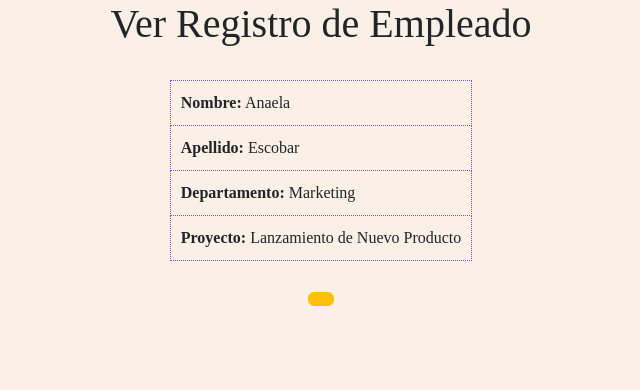
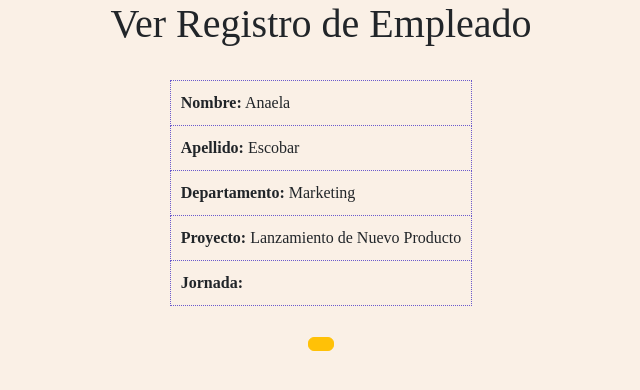
Before and after one commit to AliJimenez/taller_wbscrap, a Django app: page /ver_empleado/5 in a window 1280 px wide. Shown: the top 390 px of the page, without its empty margins (319-959 px from the left). Run offline with Django 4.2, Linux system fonts and the light colour scheme; data comes from the database, SQL or seed files in the repository; parts of the project's set-up code (start-up, migrations or seed data) failed here and were passed over.

Commit message:
Proyecto Final y Nueva Clase

```diff
--- a/Proyecto1P/ProyectoFinal/empleados/admin.py
+++ b/Proyecto1P/ProyectoFinal/empleados/admin.py
@@ -1,7 +1,8 @@
 from django.contrib import admin
-from .models import Empleado, Departamento, Proyecto
+from .models import Empleado, Departamento, Proyecto, Jornada
 
 admin.site.register(Empleado)
 admin.site.register(Departamento)
 admin.site.register(Proyecto)
+admin.site.register(Jornada)
 # Register your models here.
--- a/Proyecto1P/ProyectoFinal/empleados/forms.py
+++ b/Proyecto1P/ProyectoFinal/empleados/forms.py
@@ -6,7 +6,7 @@
 class EmpleadoFormulario(ModelForm):
     class Meta:
         model = Empleado
-        fields = ('nombre', 'apellido','sexo', 'email','direccion', 'sueldo', 'departamento', 'proyecto')
+        fields = ('nombre', 'apellido', 'sexo', 'email', 'direccion', 'sueldo', 'departamento', 'proyecto', 'jornada')
         widgets = {
             'email': EmailInput(attrs={'type': 'email'})
         }
--- a/Proyecto1P/ProyectoFinal/empleados/models.py
+++ b/Proyecto1P/ProyectoFinal/empleados/models.py
@@ -19,6 +19,19 @@
     def __str__(self):
         return f'{self.nombre}'
 
+class Jornada(models.Model):
+    TIPO = [
+        ("M", "Matutino"),
+        ("V", "Vespertino"),
+        ("N", "Nocturno"),
+    ]
+
+    codigo = models.CharField(max_length=10)
+    tipo = models.CharField(max_length=1, choices=TIPO, null=True)
+
+    def __str__(self):
+        return f'{self.tipo}'
+
 # Create your models here.
 class Empleado(models.Model):
     SEXO = [
@@ -34,6 +47,7 @@
     sueldo = models.IntegerField(null=True)
     departamento = models.ForeignKey(Departamento, on_delete=models.SET_NULL, null=True)
     proyecto = models.ForeignKey(Proyecto, on_delete=models.SET_NULL, null=True)
+    jornada = models.ForeignKey(Jornada, on_delete=models.SET_NULL, null=True)
 
     def __str__(self):
         return f'id: {self.id} - {self.nombre} {self.apellido}'
--- a/Proyecto1P/ProyectoFinal/empleados/templates/ver_empleado.html
+++ b/Proyecto1P/ProyectoFinal/empleados/templates/ver_empleado.html
@@ -33,6 +33,9 @@
                 <td><strong>Departamento:</strong> {{empleado.departamento}}</td>
             </tr>
                 <td><strong>Proyecto:</strong> {{empleado.proyecto}}</td>
+            <tr>
+                <td><strong>Jornada:</strong> {% if empleado.jornada.tipo == 'M' %} Matutino {% elif empleado.jornada.tipo == 'V' %} Vespertino {% elif empleado.jornada.tipo == 'N' %} Nocturno {% endif %}</td>
+            </tr>
         </table>
     </div>
     <br>
--- a/Proyecto1P/ProyectoFinal/empleados/views.py
+++ b/Proyecto1P/ProyectoFinal/empleados/views.py
@@ -57,7 +57,7 @@
     # En la celda B1 ponemos el texto 'REPORTE DE PERSONAS'
     ws['B1'] = 'REPORTE DE EMPLEADOS'
     # Juntamos las celdas desde la B1 hasta la E1, formando una sola celda
-    ws.merge_cells('B1:I1')
+    ws.merge_cells('B1:J1')
     # Creamos los encabezados desde la celda B3 hasta la E3
     ws['B3'] = 'NOMBRE'
     ws['C3'] = 'APELLIDO'
@@ -67,6 +67,7 @@
     ws['G3'] = 'SUELDO'
     ws['H3'] = 'DEPARTAMENTO'
     ws['I3'] = 'PROYECTO'
+    ws['J3'] = 'JORNADA'
     cont = 4
     # Recorremos el conjunto de personas y vamos escribiendo cada uno de los datos en las celdas
     for e in empleados:
@@ -78,6 +79,15 @@
         ws.cell(row=cont, column=7).value = e.sueldo
         ws.cell(row=cont, column=8).value = e.departamento.nombre
         ws.cell(row=cont, column=9).value = e.proyecto.nombre
+        if e.jornada.tipo == 'M':
+            e.jornada.tipo = 'Matutino'
+            ws.cell(row=cont, column=10).value = e.jornada.tipo
+        elif e.jornada.tipo == 'V':
+            e.jornada.tipo = 'Vespertino'
+            ws.cell(row=cont, column=10).value = e.jornada.tipo
+        elif e.jornada.tipo == 'N':
+            e.jornada.tipo = 'Nocturno'
+            ws.cell(row=cont, column=10).value = e.jornada.tipo
         cont = cont + 1
     # Establecemos el nombre del archivo
     nombre_archivo = "ReporteEmpleadosExcel.xlsx"
--- a/Proyecto1P/ProyectoFinal/webapp/templates/empleados.html
+++ b/Proyecto1P/ProyectoFinal/webapp/templates/empleados.html
@@ -42,6 +42,7 @@
             <th>Sueldo</th>
             <th>Departamento</th>
             <th>Proyecto</th>
+            <th>Jornada</th>
         </tr>
         <tbody class="table-group-divider">
             {% for e in empleados %}
@@ -55,6 +56,7 @@
                     <td>{{e.sueldo}}</td>
                     <td>{{e.departamento}}</td>
                     <td>{{e.proyecto}}</td>
+                    <td>{% if e.jornada.tipo == 'M' %} Matutino {% elif e.jornada.tipo == 'V' %} Vespertino {% elif e.jornada.tipo == 'N' %} Nocturno {% endif %}</td>
                     <td><a class="btn btn-secondary" href="ver_empleado/{{e.id}}"><i class="fa-solid fa-eye"></i></a></td>
                     <td><a class="btn btn-success" href="editar_empleado/{{e.id}}"><i class="fa-solid fa-user-pen"></i></a></td>
                     <td><a class="btn btn-danger" href="eliminar_empleado/{{e.id}}"><i class="fa-solid fa-user-xmark"></i></a></td>
```
Also changed, not shown: Proyecto1P/ProyectoFinal/empleados/migrations/0004_jornada_empleado_jornada.py (added), Proyecto1P/ProyectoFinal/empleados/migrations/0005_remove_jornada_h_extras.py (added).
